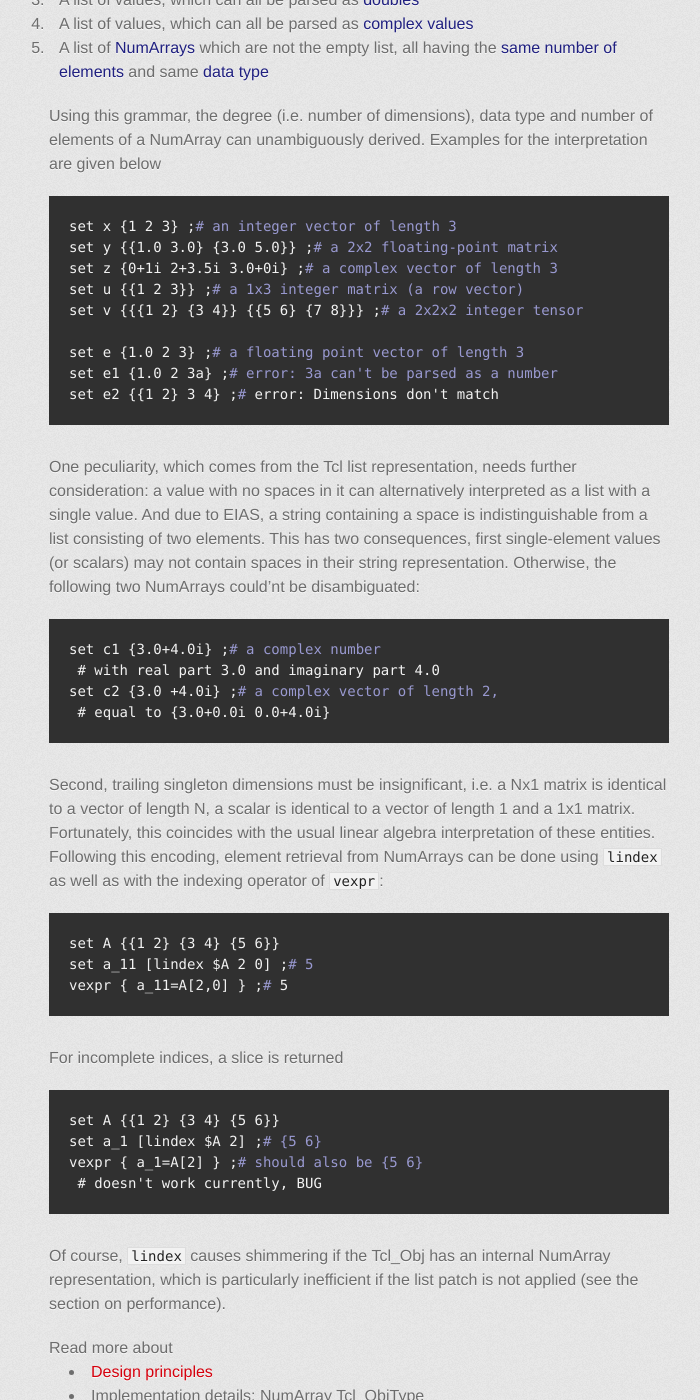
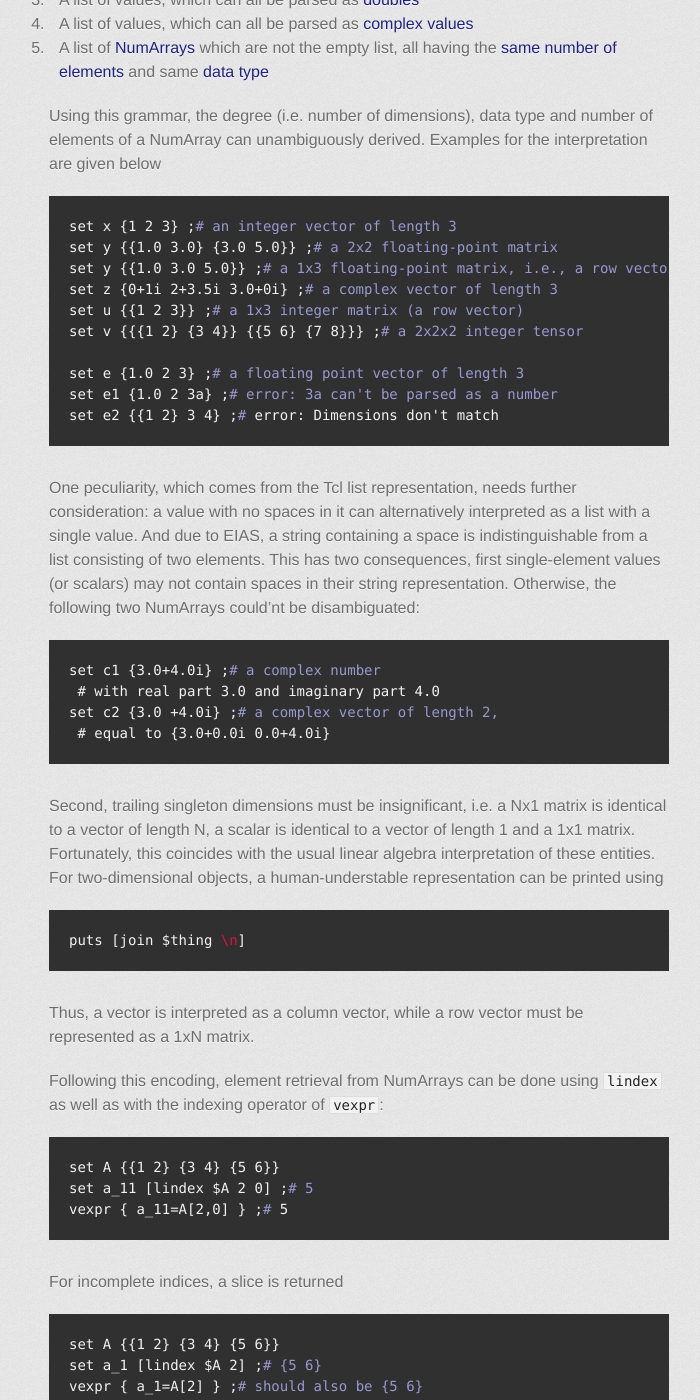
Before and after one commit to auriocus/VecTcl, a Jekyll site: the page built from design/20.md, in a window 1280 px wide and 1400 px high, scrolled down 1842 px. Shown: the whole window, without its empty margins (381-1081 px from the left). Built offline with Jekyll 4.4.1, drawn with Linux system fonts in a browser that asks for light colours.

Commit message:
Add explicit explanation of a row vector

```diff
--- a/design/20.md
+++ b/design/20.md
@@ -81,6 +81,7 @@ NumArray can unambiguously derived. Examples for the interpretation are given be
 {% raw %}
 set x {1 2 3} ;# an integer vector of length 3
 set y {{1.0 3.0} {3.0 5.0}} ;# a 2x2 floating-point matrix
+set y {{1.0 3.0 5.0}} ;# a 1x3 floating-point matrix, i.e., a row vector
 set z {0+1i 2+3.5i 3.0+0i} ;# a complex vector of length 3
 set u {{1 2 3}} ;# a 1x3 integer matrix (a row vector)
 set v {{{1 2} {3 4}} {{5 6} {7 8}}} ;# a 2x2x2 integer tensor
@@ -109,7 +110,16 @@ set c2 {3.0 +4.0i} ;# a complex vector of length 2,
 
 Second, trailing singleton dimensions must be insignificant, i.e. a Nx1 matrix is identical to a
 vector of length N, a scalar is identical to a vector of length 1 and a 1x1 matrix. Fortunately,
-this coincides with the usual linear algebra interpretation of these entities. Following this
+this coincides with the usual linear algebra interpretation of these entities. For two-dimensional objects,
+a human-understable representation can be printed using
+{% highlight tcl %}
+{% raw %}
+puts [join $thing \n]
+{% endraw %}
+{% endhighlight %}
+Thus, a vector is interpreted as a column vector, while a row vector must be represented as a 1xN matrix.
+
+Following this
 encoding, element retrieval from NumArrays can be done using `lindex` as well as with the indexing
 operator of `vexpr`:
 {% highlight tcl %}
```
